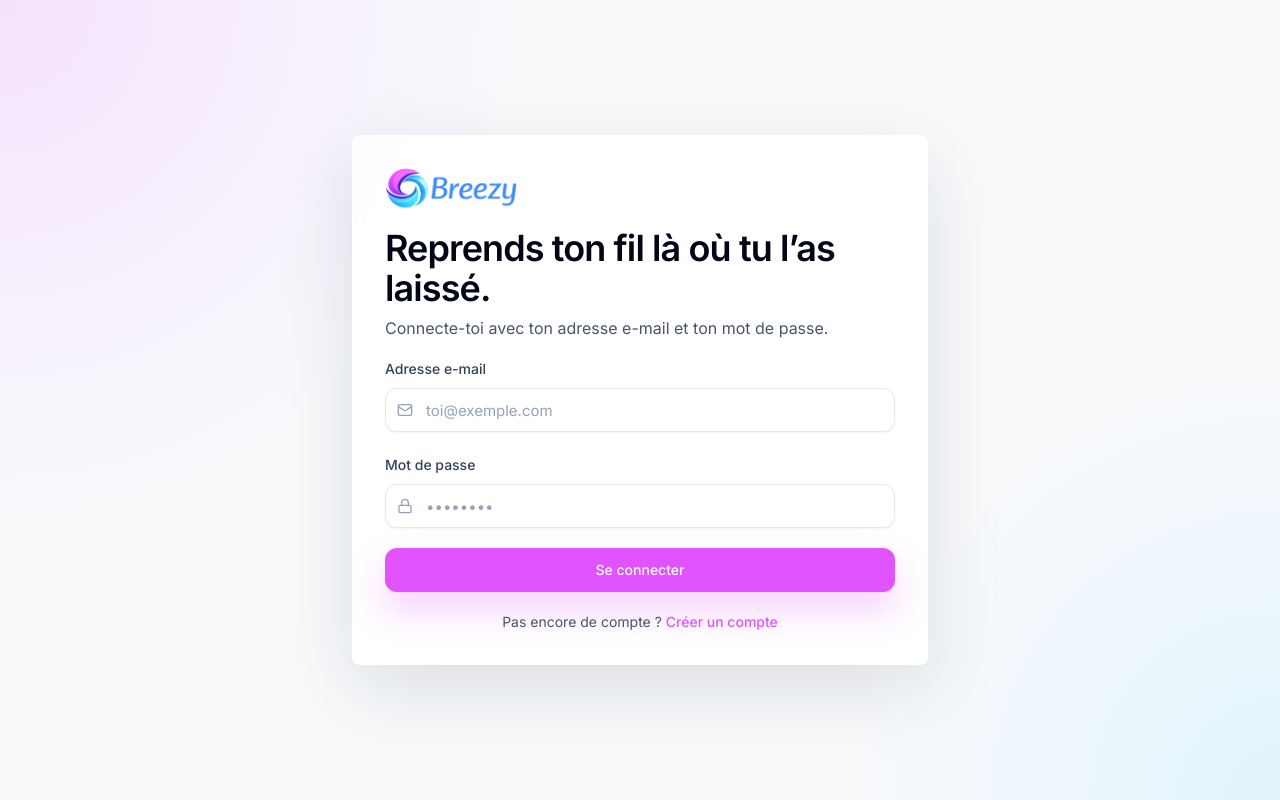
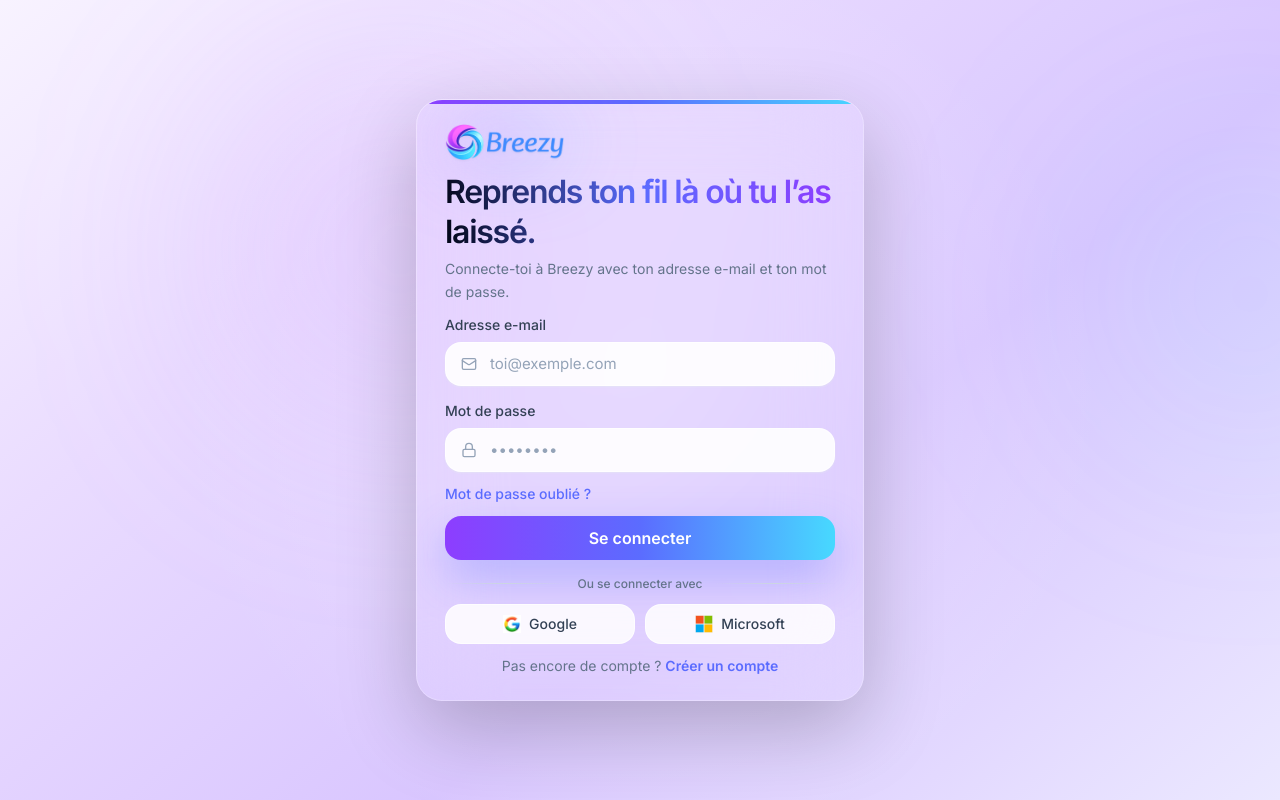
Before and after one commit to Gosyfrone/WebDad, a Next.js app in the folder frontend/: page /login in a window 1280 px wide. Built offline with nearby package versions, Linux system fonts and the light colour scheme.

Commit message:
feat(frontend): modification UI + logo

```diff
--- a/frontend/src/app/(auth)/login/page.tsx
+++ b/frontend/src/app/(auth)/login/page.tsx
@@ -26,14 +26,8 @@
 const emailPattern = /^[^\s@]+@[^\s@]+\.[^\s@]+$/
 
 function getMessage(error: unknown, fallback: string): string {
-  if (typeof error === 'string' && error.trim()) {
-    return error
-  }
-
-  if (error instanceof Error && error.message.trim()) {
-    return error.message
-  }
-
+  if (typeof error === 'string' && error.trim()) return error
+  if (error instanceof Error && error.message.trim()) return error.message
   return fallback
 }
 
@@ -69,9 +63,7 @@
     const nextErrors = validate()
     setErrors(nextErrors)
 
-    if (Object.keys(nextErrors).length > 0) {
-      return
-    }
+    if (Object.keys(nextErrors).length > 0) return
 
     setIsSubmitting(true)
 
@@ -114,46 +106,59 @@
   }
 
   return (
-    <main className="relative flex min-h-dvh w-full items-center justify-center overflow-hidden bg-slate-50 px-4 py-6 sm:px-6 sm:py-8 lg:px-8">
-      <div className="absolute inset-0 bg-[radial-gradient(circle_at_top_left,_rgba(224,83,255,0.14),_transparent_34%),radial-gradient(circle_at_bottom_right,_rgba(56,189,248,0.12),_transparent_28%)]" />
+    <main
+      className="relative flex min-h-dvh w-full items-center justify-center overflow-hidden px-4 py-3 sm:px-6"
+      style={{
+        background:
+          'linear-gradient(140deg, #f8f3ff 0%, #eadcff 28%, #d9c6ff 62%, #ebe8ff 100%)',
+      }}
+    >
+      <div className="pointer-events-none absolute -left-28 top-[-80px] h-[560px] w-[560px] rounded-full bg-[#a855f7]/18 blur-[140px]" />
+      <div className="pointer-events-none absolute left-[18%] top-[10%] h-[340px] w-[340px] rounded-full bg-[#c084fc]/20 blur-[110px]" />
+      <div className="pointer-events-none absolute right-[-120px] top-[18%] h-[300px] w-[300px] rounded-full bg-[#47D9FF]/10 blur-[120px]" />
+      <div className="pointer-events-none absolute inset-0 bg-[radial-gradient(circle_at_center,rgba(255,255,255,0.28),transparent_62%)]" />
 
-      <Card className="relative w-full max-w-xl border-white/70 bg-white/90 shadow-[0_24px_80px_rgba(15,23,42,0.12)] backdrop-blur-xl">
-        <CardHeader className="space-y-5 px-5 pb-4 pt-5 sm:px-8 sm:pt-8">
+      <Card className="relative w-full max-w-md overflow-hidden rounded-[26px] border border-white/25 bg-white/82 shadow-[0_28px_80px_rgba(0,0,0,0.22)] backdrop-blur-2xl">
+        <div className="pointer-events-none absolute inset-x-0 top-0 h-1 bg-gradient-to-r from-[#8D3DFF] via-[#5B6CFF] to-[#47D9FF]" />
+
+        <CardHeader className="space-y-3 px-5 pb-2 pt-5 sm:px-7 sm:pt-6">
           <Link
             href={ROUTES.home}
-            className="group inline-flex w-fit items-center transition-transform duration-300 hover:scale-[1.03]"
+            className="group relative inline-flex w-fit items-center transition duration-300 hover:scale-[1.03]"
           >
+            <div className="absolute inset-0 rounded-full bg-gradient-to-r from-[#8D3DFF]/35 to-[#47D9FF]/30 blur-2xl" />
+
             <Image
               src="/logo_breezy.png"
               alt="Breezy"
               width={1106}
               height={336}
-              className="h-8 w-auto object-contain sm:h-9 lg:h-10 group-hover:drop-shadow-[0_0_18px_rgba(224,83,255,0.28)]"
+              className="relative h-8 w-auto object-contain drop-shadow-sm sm:h-9"
               priority
             />
           </Link>
 
-          <div className="space-y-1 sm:space-y-2">
-            <CardTitle className="text-3xl tracking-tight text-slate-950 sm:text-4xl">
+          <div className="space-y-1.5">
+            <CardTitle className="max-w-md bg-gradient-to-r from-slate-950 via-[#5B6CFF] to-[#8D3DFF] bg-clip-text text-[28px] font-semibold leading-tight tracking-[-0.04em] text-transparent sm:text-[32px]">
               Reprends ton fil là où tu l’as laissé.
             </CardTitle>
-            <CardDescription className="max-w-md text-sm text-slate-600 sm:text-base">
-              Connecte-toi avec ton adresse e-mail et ton mot de passe.
+
+            <CardDescription className="max-w-sm text-sm leading-relaxed text-slate-500">
+              Connecte-toi à Breezy avec ton adresse e-mail et ton mot de passe.
             </CardDescription>
           </div>
         </CardHeader>
 
-        <CardContent className="px-5 pb-5 sm:px-8 sm:pb-8">
-          <form className="space-y-4 sm:space-y-5" onSubmit={handleSubmit} noValidate>
-            <div className="space-y-2">
-              <label
-                htmlFor="email"
-                className="text-sm font-medium text-slate-700"
-              >
+        <CardContent className="px-5 pb-5 sm:px-7 sm:pb-6">
+          <form className="space-y-3" onSubmit={handleSubmit} noValidate>
+            <div className="space-y-1.5">
+              <label htmlFor="email" className="text-sm font-medium text-slate-700">
                 Adresse e-mail
               </label>
-              <div className="relative">
-                <Mail className="pointer-events-none absolute left-3 top-1/2 h-4 w-4 -translate-y-1/2 text-slate-400" />
+
+              <div className="group relative">
+                <Mail className="pointer-events-none absolute left-4 top-1/2 h-4 w-4 -translate-y-1/2 text-slate-400 transition group-focus-within:text-[#5B6CFF]" />
+
                 <Input
                   id="email"
                   name="email"
@@ -161,7 +166,7 @@
                   autoComplete="email"
                   inputMode="email"
                   placeholder="toi@exemple.com"
-                  className="h-11 rounded-xl border-slate-200 bg-white pl-10 text-[15px] shadow-sm placeholder:text-slate-400 focus-visible:ring-[#e053ff]"
+                  className="h-11 rounded-2xl border-white/70 bg-white/90 pl-11 text-[15px] shadow-sm shadow-slate-200/60 transition-all placeholder:text-slate-400 hover:border-[#47D9FF]/70 focus-visible:border-[#5B6CFF] focus-visible:ring-4 focus-visible:ring-[#5B6CFF]/15"
                   value={email}
                   onChange={(event) => {
                     setEmail(event.target.value)
@@ -173,29 +178,29 @@
                   aria-describedby={errors.email ? 'email-error' : undefined}
                 />
               </div>
+
               {errors.email ? (
-                <p id="email-error" className="text-sm text-red-600">
+                <p id="email-error" className="text-xs text-red-600">
                   {errors.email}
                 </p>
               ) : null}
             </div>
 
-            <div className="space-y-2">
-              <label
-                htmlFor="password"
-                className="text-sm font-medium text-slate-700"
-              >
+            <div className="space-y-1.5">
+              <label htmlFor="password" className="text-sm font-medium text-slate-700">
                 Mot de passe
               </label>
-              <div className="relative">
-                <Lock className="pointer-events-none absolute left-3 top-1/2 h-4 w-4 -translate-y-1/2 text-slate-400" />
+
+              <div className="group relative">
+                <Lock className="pointer-events-none absolute left-4 top-1/2 h-4 w-4 -translate-y-1/2 text-slate-400 transition group-focus-within:text-[#5B6CFF]" />
+
                 <Input
                   id="password"
                   name="password"
                   type="password"
                   autoComplete="current-password"
                   placeholder="••••••••"
-                  className="h-11 rounded-xl border-slate-200 bg-white pl-10 text-[15px] shadow-sm placeholder:text-slate-400 focus-visible:ring-[#e053ff]"
+                  className="h-11 rounded-2xl border-white/70 bg-white/90 pl-11 text-[15px] shadow-sm shadow-slate-200/60 transition-all placeholder:text-slate-400 hover:border-[#47D9FF]/70 focus-visible:border-[#5B6CFF] focus-visible:ring-4 focus-visible:ring-[#5B6CFF]/15"
                   value={password}
                   onChange={(event) => {
                     setPassword(event.target.value)
@@ -210,15 +215,25 @@
                   aria-describedby={errors.password ? 'password-error' : undefined}
                 />
               </div>
+
               {errors.password ? (
-                <p id="password-error" className="text-sm text-red-600">
+                <p id="password-error" className="text-xs text-red-600">
                   {errors.password}
                 </p>
               ) : null}
             </div>
 
+            <div className="flex items-center justify-between text-sm">
+              <Link
+                href={ROUTES.home}
+                className="font-medium text-[#5B6CFF] underline-offset-4 transition hover:text-[#8D3DFF] hover:underline"
+              >
+                Mot de passe oublié ?
+              </Link>
+            </div>
+
             {errors.form ? (
-              <div className="flex items-start gap-3 rounded-xl border border-red-200 bg-red-50 px-4 py-3 text-sm text-red-700">
+              <div className="flex items-start gap-3 rounded-2xl border border-red-200 bg-red-50/90 px-4 py-2.5 text-sm text-red-700 shadow-sm">
                 <CircleAlert className="mt-0.5 h-4 w-4 shrink-0" />
                 <p>{errors.form}</p>
               </div>
@@ -226,17 +241,61 @@
 
             <Button
               type="submit"
-              className="h-11 w-full rounded-xl bg-[#e053ff] text-white shadow-[0_18px_36px_rgba(224,83,255,0.28)] transition-transform hover:translate-y-[-1px] hover:bg-[#cf42f0]"
+              className="h-11 w-full rounded-2xl bg-gradient-to-r from-[#8D3DFF] via-[#5B6CFF] to-[#47D9FF] text-base font-semibold text-white shadow-[0_18px_44px_rgba(91,108,255,0.34)] transition duration-300 hover:scale-[1.015] hover:shadow-[0_24px_56px_rgba(91,108,255,0.42)] active:scale-[0.98] disabled:cursor-not-allowed disabled:opacity-70"
               disabled={isSubmitting}
             >
               {isSubmitting ? 'Connexion en cours…' : 'Se connecter'}
             </Button>
 
-            <p className="pb-1 text-center text-sm text-slate-600 sm:pb-0">
+            <div className="space-y-3 pt-1">
+              <div className="flex items-center gap-3">
+                <div className="h-px flex-1 bg-gradient-to-r from-transparent via-slate-300 to-transparent" />
+
+                <span className="text-xs font-medium text-slate-500">
+                  Ou se connecter avec
+                </span>
+
+                <div className="h-px flex-1 bg-gradient-to-r from-transparent via-slate-300 to-transparent" />
+              </div>
+
+              <div className="grid grid-cols-2 gap-2.5">
+                <button
+                  type="button"
+                  className="flex h-10 items-center justify-center gap-2 rounded-2xl border border-white/70 bg-white/85 transition hover:scale-[1.01] hover:bg-white hover:shadow-md"
+                >
+                  <Image
+                    src="/google-logo.jpg"
+                    alt="Google"
+                    width={18}
+                    height={18}
+                  />
+                  <span className="text-sm font-medium text-slate-700">
+                    Google
+                  </span>
+                </button>
+
+                <button
+                  type="button"
+                  className="flex h-10 items-center justify-center gap-2 rounded-2xl border border-white/70 bg-white/85 transition hover:scale-[1.01] hover:bg-white hover:shadow-md"
+                >
+                  <Image
+                    src="/microsoft-logo.png"
+                    alt="Microsoft"
+                    width={18}
+                    height={18}
+                  />
+                  <span className="text-sm font-medium text-slate-700">
+                    Microsoft
+                  </span>
+                </button>
+              </div>
+            </div>
+
+            <p className="text-center text-sm text-slate-500">
               Pas encore de compte ?{' '}
               <Link
                 href={ROUTES.register}
-                className="font-medium text-[#e053ff] underline-offset-4 hover:underline"
+                className="font-semibold text-[#5B6CFF] underline-offset-4 transition hover:text-[#8D3DFF] hover:underline"
               >
                 Créer un compte
               </Link>
```
Also changed, not shown: frontend/public/google-logo.jpg (added), frontend/public/microsoft-logo.png (added).
